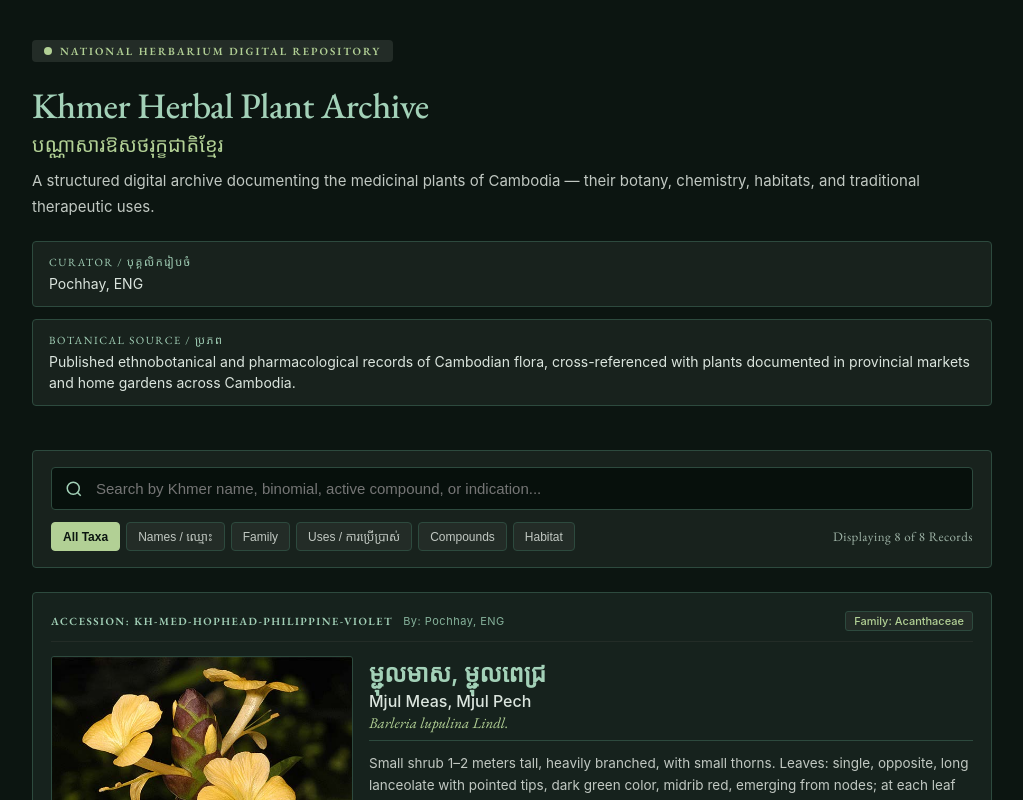
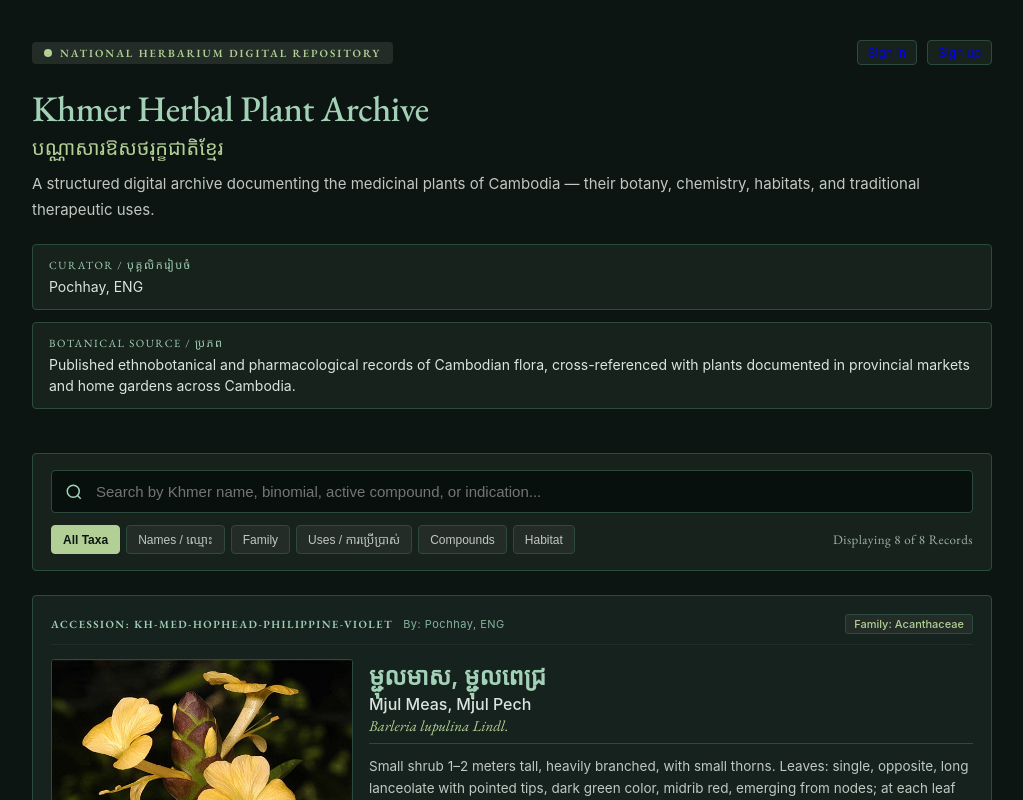
Before and after one commit to Pochhay/traditional-healing-archive, a Next.js app: page / in a window 1280 px wide. Shown: the top 800 px of the page, without its empty margins (128-1151 px from the left). Built offline with nearby package versions, Linux system fonts and the light colour scheme; no server answers; a web font is replaced by a local one.

Commit message:
feat: add auth status indicator and logout to header [AI-assisted]

```diff
--- /dev/null
+++ b/components/AuthNav.js
@@ -0,0 +1,65 @@
+"use client";
+
+import { useEffect, useState } from "react";
+import { useRouter } from "next/navigation";
+import Link from "next/link";
+import { createClient } from "../utils/supabase/client";
+
+const supabase = createClient();
+
+const styles = {
+  nav: { display: "flex", alignItems: "center", gap: 10, flexWrap: "wrap" },
+  email: { fontSize: 12, color: "#86B29B" },
+  chip: {
+    fontSize: 12, color: "#86B29B", textDecoration: "none", padding: "4px 10px",
+    backgroundColor: "#18221D", border: "1px solid #2D4A3E", borderRadius: 4,
+  },
+  button: {
+    fontSize: 12, color: "#DBE5DE", backgroundColor: "#232C27", border: "1px solid #2D4A3E",
+    borderRadius: 4, padding: "4px 10px", cursor: "pointer", fontFamily: "inherit",
+  },
+};
+
+export default function AuthNav() {
+  const router = useRouter();
+  // undefined = still checking, null = logged out, string = logged in.
+  const [email, setEmail] = useState(undefined);
+  const [hover, setHover] = useState("");
+
+  useEffect(() => {
+    supabase.auth.getUser().then(({ data }) => setEmail(data.user?.email ?? null));
+    const { data: sub } = supabase.auth.onAuthStateChange((_event, session) => {
+      setEmail(session?.user?.email ?? null);
+    });
+    return () => sub.subscription.unsubscribe();
+  }, []);
+
+  async function handleLogout() {
+    await supabase.auth.signOut();
+    router.refresh();
+  }
+
+  const hoverProps = (id, base) => ({
+    onMouseEnter: () => setHover(id),
+    onMouseLeave: () => setHover(""),
+    style: { ...base, color: hover === id ? "#DBE5DE" : undefined },
+  });
+
+  if (email === undefined) return null;
+
+  return (
+    <nav style={styles.nav}>
+      {email ? (
+        <>
+          <span style={styles.email}>{email}</span>
+          <button type="button" onClick={handleLogout} {...hoverProps("logout", styles.button)}>Log out</button>
+        </>
+      ) : (
+        <>
+          <Link href="/login" {...hoverProps("signin", styles.chip)}>Sign in</Link>
+          <Link href="/signup" {...hoverProps("signup", styles.chip)}>Sign up</Link>
+        </>
+      )}
+    </nav>
+  );
+}
--- a/components/HerbariumHeader.js
+++ b/components/HerbariumHeader.js
@@ -1,7 +1,12 @@
 import collection from "../collection.config.js";
+import AuthNav from "./AuthNav.js";
 
 const styles = {
   header: { padding: "40px 0 20px", display: "flex", flexDirection: "column", gap: 16 },
+  topRow: {
+    display: "flex", justifyContent: "space-between", alignItems: "center",
+    gap: 12, flexWrap: "wrap",
+  },
   badgeRow: {
     display: "inline-flex", alignItems: "center", gap: 8,
     backgroundColor: "#232C27", padding: "4px 12px", borderRadius: 4, width: "fit-content",
@@ -37,9 +42,12 @@ const styles = {
 export default function HerbariumHeader() {
   return (
     <header style={styles.header}>
-      <div style={styles.badgeRow}>
-        <span style={styles.pulseDot} />
-        <span style={styles.badgeText}>National Herbarium Digital Repository</span>
+      <div style={styles.topRow}>
+        <div style={styles.badgeRow}>
+          <span style={styles.pulseDot} />
+          <span style={styles.badgeText}>National Herbarium Digital Repository</span>
+        </div>
+        <AuthNav />
       </div>
       <div>
         <h1 style={styles.title}>{collection.name}</h1>
```
